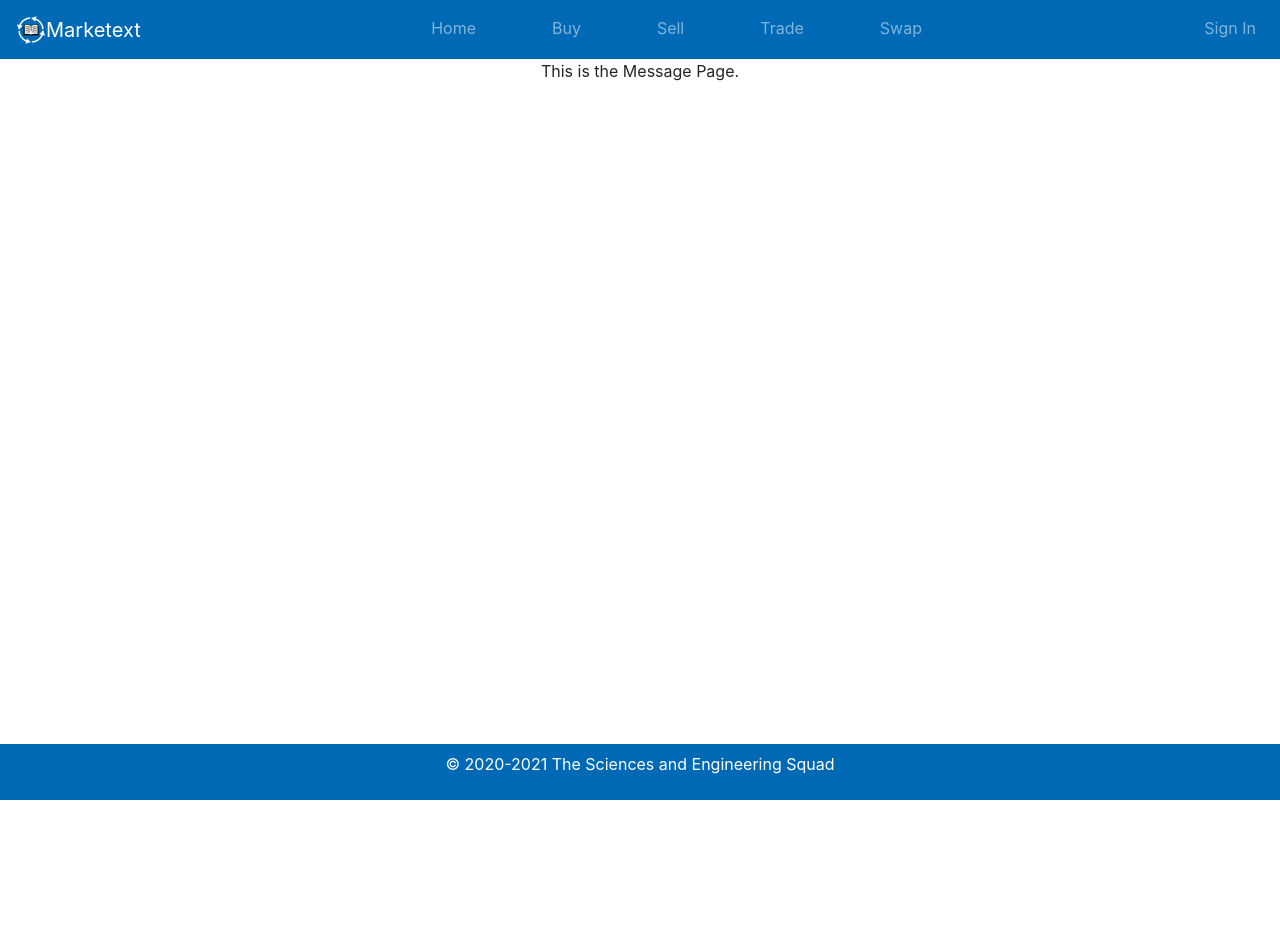
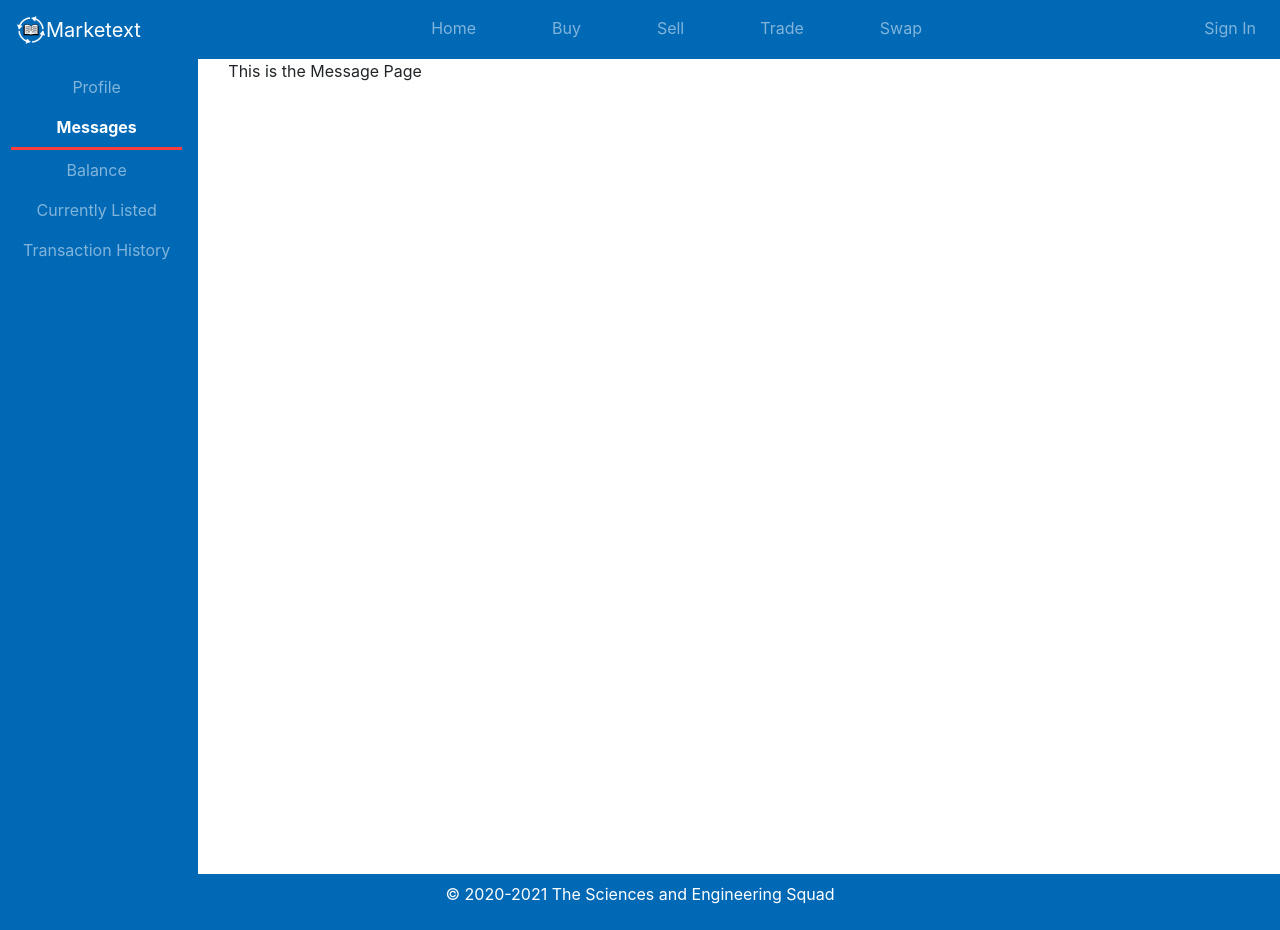
Before and after one commit to The-Sciences-and-Engineering-Squad/Marketext, a React (Create React App) app in the folder client/: page /Message in a window 1280 px wide. Before the commit the page ends 800 px from the top, so only its background shows below. Built offline with nearby package versions, Linux system fonts and the light colour scheme.

Commit message:
Placement of Sidebar - Message Page

```diff
--- a/client/src/components/UserPages/Message/Message.js
+++ b/client/src/components/UserPages/Message/Message.js
@@ -1,12 +1,24 @@
 import React from 'react';
+import Container from 'react-bootstrap/Container';
+import Row from 'react-bootstrap/Row';
+import Col from 'react-bootstrap/Col';
+import Sidebar from '../../Sidebar/Sidebar';
+
 import './Message.css'
 
 export default class Message extends React.Component {
   render() {
     return (
-      <div>
-        This is the Message Page.
-      </div>
+      <Container fluid>
+        <Row>
+          <Col xs="4" sm="3" md="2">
+            <Sidebar />
+          </Col>
+          <Col xs="8" sm="9" md="10">
+            This is the Message Page
+          </Col>
+        </Row>
+      </Container>
     );
   }
 }
```
